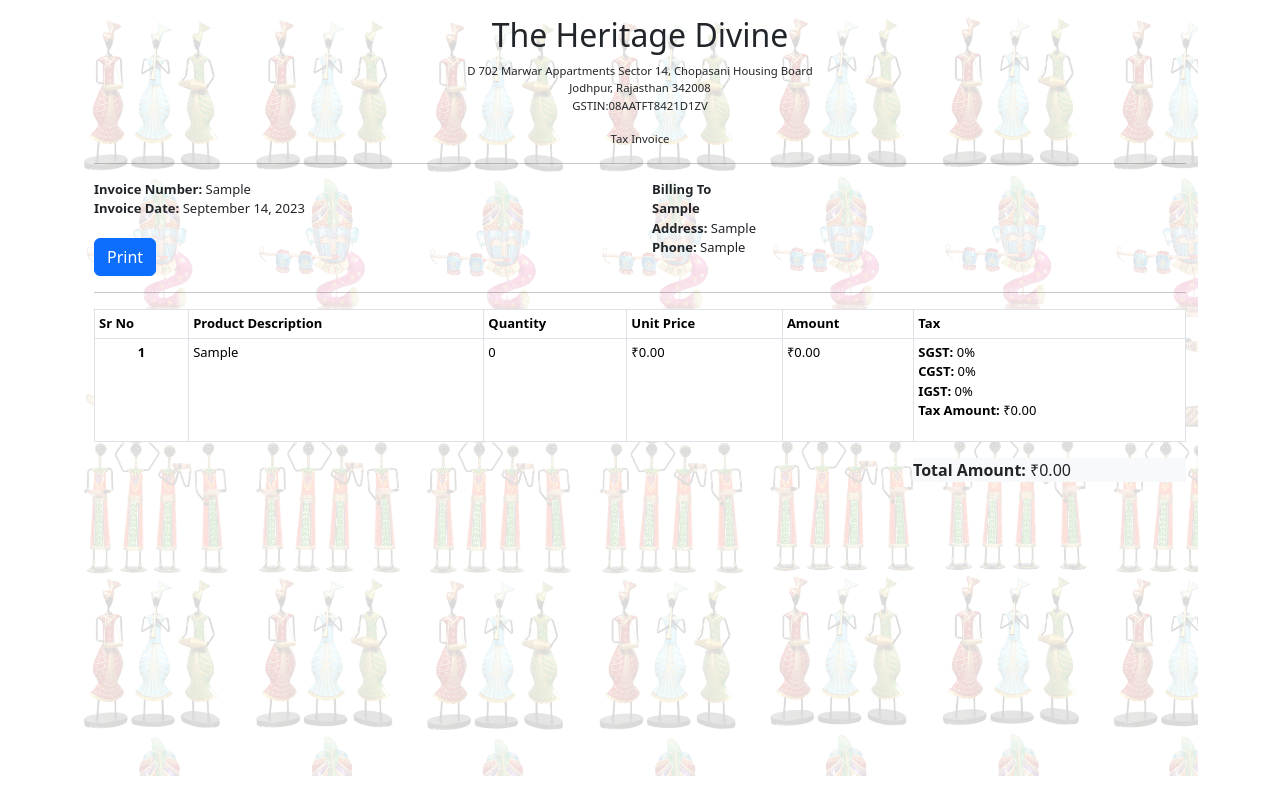
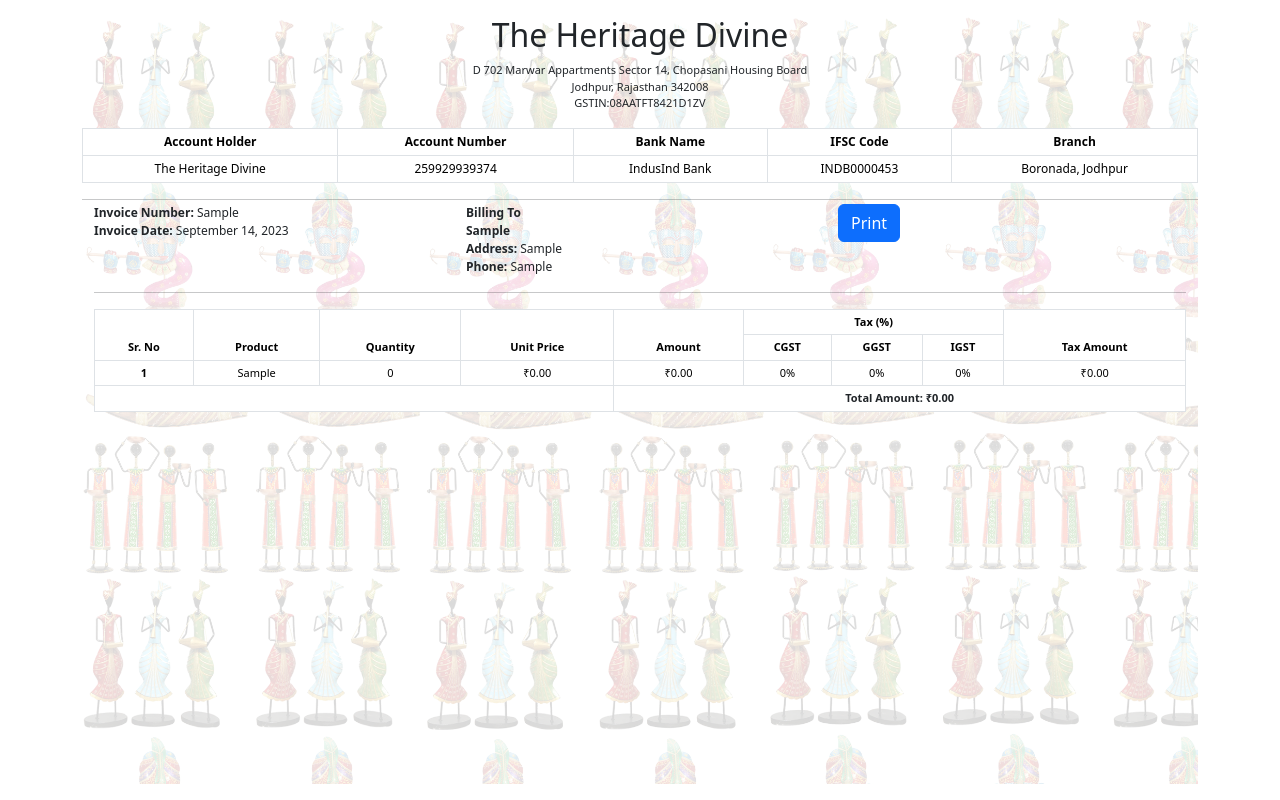
Before and after one commit to lavinamall/Invoice, a React (Create React App) app: page / in a window 1280 px wide. Both pictures are taken after typing "Sample", "Sample", "Sample", "Sample", "Sample" into the empty fields and a click on the button "Generate Invoice". Built offline with nearby package versions, Linux system fonts and the light colour scheme; the HTML template or start-up script is replaced by a standard one.

Commit message:
changes in last publish

```diff
--- a/src/components/InvoiceDetails.css
+++ b/src/components/InvoiceDetails.css
@@ -1,6 +1,6 @@
 /* InvoiceDetails.css */
 .invoice-details {
-    height: 95vh;
+    height: 96vh;
     background-image: url('./background.png');
     background-size: contain;
     background-repeat: repeat;
--- a/src/components/InvoiceDetails.js
+++ b/src/components/InvoiceDetails.js
@@ -23,23 +23,42 @@
 
     return (
         <div className='container invoice-details my-3 mx-0'>
-            <div class="row text-center">
+            <div className="row text-center">
                 <h2>{CompanyName}</h2>
                 <small>
-                    <address style={{ whiteSpace: 'pre-line' }}>
+                    <address style={{ whiteSpace: 'pre-line', fontSize: '11px' }}>
                         {CompanyAddress}
                     </address>
                 </small>
-                <small>Tax Invoice</small>
+
+                <table class='table table-bordered table-responsive table-sm' style={{ fontSize: '12px' }}>
+                    <thead>
+                        <tr>
+                            <th>Account Holder</th>
+                            <th>Account Number</th>
+                            <th>Bank Name</th>
+                            <th>IFSC Code</th>
+                            <th>Branch</th>
+                        </tr>
+                    </thead>
+                    <tbody>
+                        <tr>
+                            <td>The Heritage Divine</td>
+                            <td>259929939374</td>
+                            <td>IndusInd Bank</td>
+                            <td>INDB0000453</td>
+                            <td>Boronada, Jodhpur</td>
+                        </tr>
+                    </tbody>
+                </table>
+
+                <hr className='mb-1' />
             </div>
 
-            <hr />
-
-            <div class="row">
+            <div className="row" style={{ fontSize: '12px' }}>
                 <div className="col">
                     <span><strong>Invoice Number:</strong> {invoiceData.InvoiceNumber}</span> <br />
                     <span><strong>Invoice Date:</strong> {invoiceData.InvoiceDate}</span><br /><br />
-                    <button className='btn btn-primary d-print-none rounded' onClick={handlePrint}>Print</button>
                 </div>
 
                 <div className="col">
@@ -48,19 +67,30 @@
                     <span><strong>Address:</strong> {invoiceData.ClientAddress}</span><br />
                     <span><strong>Phone:</strong> {invoiceData.ClientPhone}</span><br />
                 </div>
+
+                <div className='col'>
+                    <button className='btn btn-primary d-print-none rounded' onClick={handlePrint}>Print</button>
+                </div>
             </div>
 
             <hr />
 
-            <table className="table table-bordered table-responsive table-sm">
+            <table className="table table-bordered table-sm table-responsive text-center" style={{ fontSize: '11px' }}>
                 <thead>
                     <tr>
-                        <th scope="col">Sr No</th>
-                        <th scope="col">Product Description</th>
-                        <th scope="col">Quantity</th>
-                        <th scope="col">Unit Price</th>
-                        <th scope="col">Amount</th>
-                        <th scope="col">Tax</th>
+                        <th rowSpan={2} scope="col">Sr. No</th>
+                        <th rowSpan={2} scope="col">Product</th>
+                        <th rowSpan={2} scope="col">Quantity</th>
+                        <th rowSpan={2} scope="col">Unit Price</th>
+                        <th rowSpan={2} scope="col">Amount</th>
+                        <th className='table-fit text-center' scope="col" colSpan={3}>Tax (%)</th>
+                        <th rowSpan={2} scope="col">Tax Amount</th>
+
+                    </tr>
+                    <tr>
+                        <th className='text-center'>CGST</th>
+                        <th className='text-center'>GGST</th>
+                        <th className='text-center'>IGST</th>
                     </tr>
                 </thead>
                 <tbody>
@@ -71,22 +101,24 @@
                             <td>{item.Quantity}</td>
                             <td>{formatCurrency(item.UnitPrice)}</td>
                             <td>{formatCurrency(item.Amount)}</td>
-                            <td>
-                                <ul className="list-unstyled">
-                                    <li><strong>SGST:</strong> {item.SGST}%</li>
-                                    <li><strong>CGST:</strong> {item.CGST}%</li>
-                                    <li><strong>IGST:</strong> {item.IGST}%</li>
-                                    <li><strong>Tax Amount:</strong> {formatCurrency(item.TaxAmount)}</li>
-                                </ul>
-                            </td>
+                            <td className='text-center'>{item.SGST}%</td>
+                            <td className='text-center'>{item.CGST}%</td>
+                            <td className='text-center'>{item.IGST}%</td>
+                            <td>{formatCurrency(item.TaxAmount)}</td>
 
                         </tr>
                     ))}
+                    <tr>
+                        <td colSpan={4}></td>
+                        <td colSpan={5} className='text-dark'>
+                            <strong>Total Amount: {' ' + formatCurrency(invoiceData.TotalAmount)}</strong>
+                        </td>
+                    </tr>
                 </tbody>
             </table>
-            <div className="mt-3 bg-light offset-md-9 fs-6 read-only">
+            {/* <div className="mt-3 bg-light offset-md-9 fs-6 read-only" style={{ fontSize: '12px' }}>
                 <p><strong>Total Amount:</strong> {formatCurrency(invoiceData.TotalAmount)}</p>
-            </div>
+            </div> */}
         </div>
     )
 }
--- a/src/components/InvoiceForm.js
+++ b/src/components/InvoiceForm.js
@@ -52,7 +52,7 @@
             // Calculate TaxAmount
             const amount = parseFloat(updatedInvoiceData.ItemDescriptions[itemIndex].Amount);
             const taxAmount = (igst / 100) * amount;
-            updatedInvoiceData.ItemDescriptions[itemIndex].TaxAmount = taxAmount;
+            updatedInvoiceData.ItemDescriptions[itemIndex].TaxAmount = taxAmount.toFixed(2);
         } else {
             updatedInvoiceData[name] = value;
         }
@@ -111,7 +111,7 @@
                         <hr />
                         <div className="col mb-3">
                             <label htmlFor="InvoiceNumber" className="form-label">
-                                <i class="me-2 fa fa-file-text-o text-primary"></i>
+                                <i className="me-2 fa fa-file-text-o text-primary"></i>
                                 Invoice Number:
                             </label>
                             <input
@@ -125,7 +125,7 @@
                         </div>
                         <div className="col mb-3">
                             <label htmlFor="InvoiceDate" className="form-label">
-                                <i class="me-2 fa fa-calendar text-primary"></i>
+                                <i className="me-2 fa fa-calendar text-primary"></i>
                                 Invoice Date:
                             </label>
                             <input
@@ -139,7 +139,7 @@
                         </div>
                         <div className="col mb-3">
                             <label htmlFor="ClientName" className="form-label">
-                                <i class="me-2 fa fa-user text-primary"></i>
+                                <i className="me-2 fa fa-user text-primary"></i>
                                 Client Name:
                             </label>
                             <input
@@ -153,7 +153,7 @@
                         </div>
                         <div className="col mb-3">
                             <label htmlFor="ClientPhone" className="form-label">
-                                <i class="me-2 fa fa-phone text-primary"></i>
+                                <i className="me-2 fa fa-phone text-primary"></i>
                                 Client Phone:
                             </label>
                             <input
@@ -167,7 +167,7 @@
                         </div>
                         <div className="mb-3">
                             <label htmlFor="ClientAddress" className="form-label">
-                                <i class="me-2 fa fa-map-marker text-primary"></i>Client Address:
+                                <i className="me-2 fa fa-map-marker text-primary"></i>Client Address:
                             </label>
                             <textarea
                                 rows={5}
```
Also changed, not shown: public/manifest.json.
